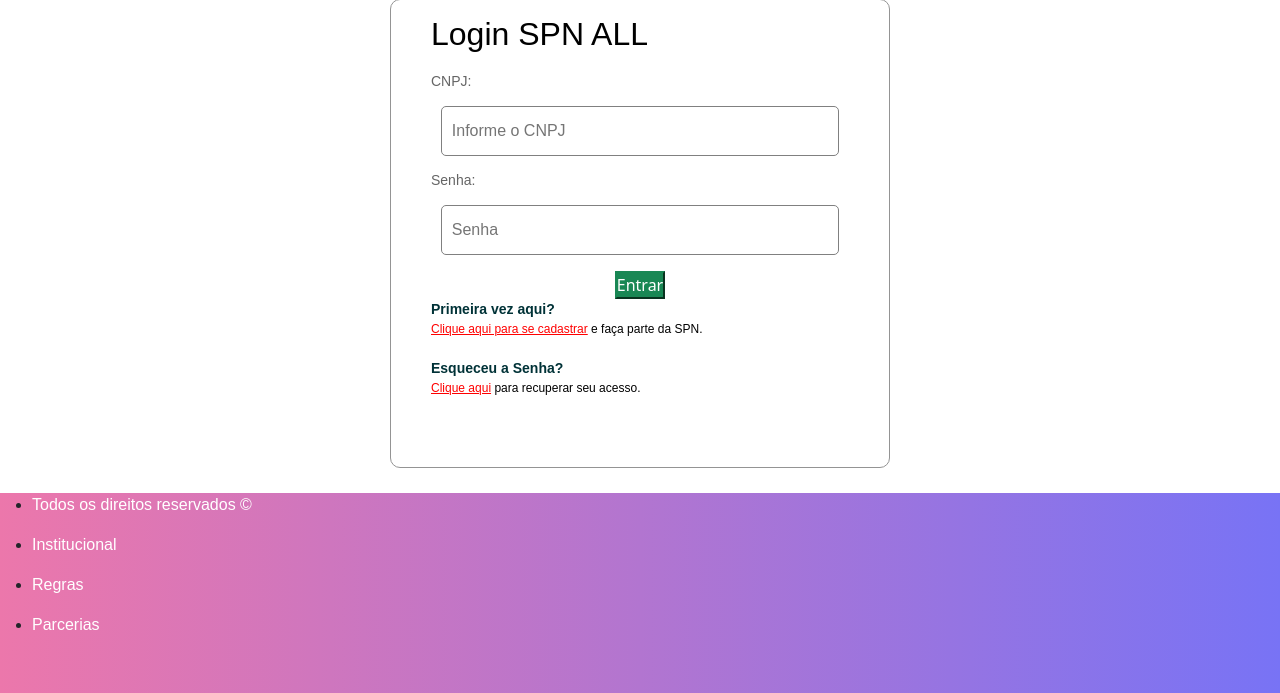
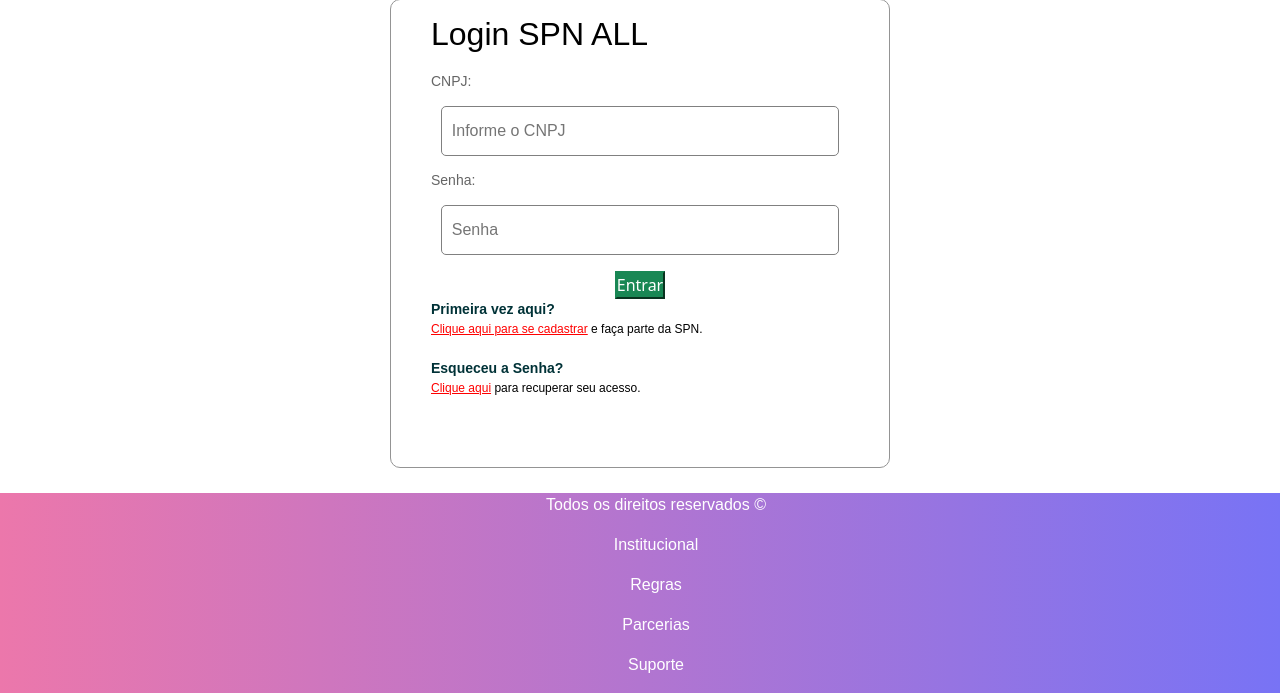
Before and after one commit to lauradevcode/SpnAll_teste, a PHP site: page /pages/login.html in a window 1280 px wide. Shown: the part 252-945 px from the top of the page. Run offline with PHP 8.4, Linux system fonts and the light colour scheme.

Commit message:
Footer (estilo) reformulando

```diff
--- a/css/login.css
+++ b/css/login.css
@@ -205,16 +205,19 @@ body {
 /* ===== FOOTER ===== */
 
 footer {
-    /*Alex*/
-    height: 200px;
-    /*Alex*/
     background-image: linear-gradient(to right, #ec77ab 0%, #7873f5 100%);
-    width: 100%;
     font-family: 'Poppins', sans-serif;
+    display: flex;
+    flex-direction: column;
 }
 
-footer p {
+.footer p,
+li,
+ul {
     color: white;
+    text-align: center;
+    text-decoration: none;
+    list-style: none;
 }
 
 
--- a/pages/login.html
+++ b/pages/login.html
@@ -95,9 +95,9 @@
     <!--FIM DA SECTION-->
 
 
-
     <!--FOOTER -->
     <footer>
+        <div class="footer">
             <ul>
                 <li>
                     <p>
@@ -119,10 +119,17 @@
                         Parcerias
                     </p>
                 </li>
+                <li>
+                    <p>
+                        Suporte
+                    </p>
+                </li>
+
             </ul>
+        </div>
     </footer>
+
     <!--FIM FOOTER-->
-
 </body>
 
 </html>
```
Also changed, not shown: css/cadastro.css (+6 -3 lines), css/index.css (+6 -5 lines), index.html (+10 -0 lines), pages/cadastro.html (+9 -0 lines). Lines whose indentation alone changed are shown as unchanged.
